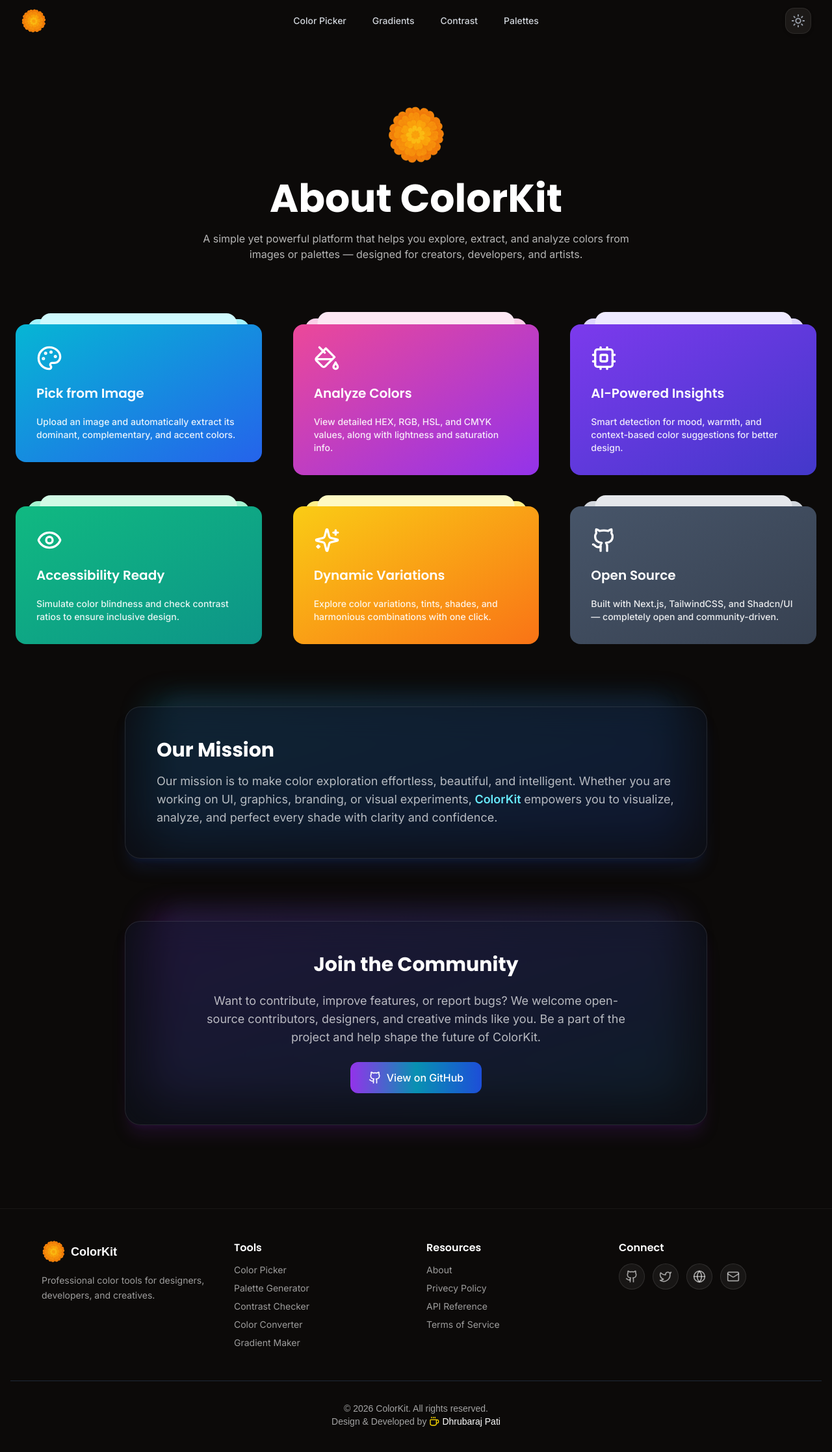
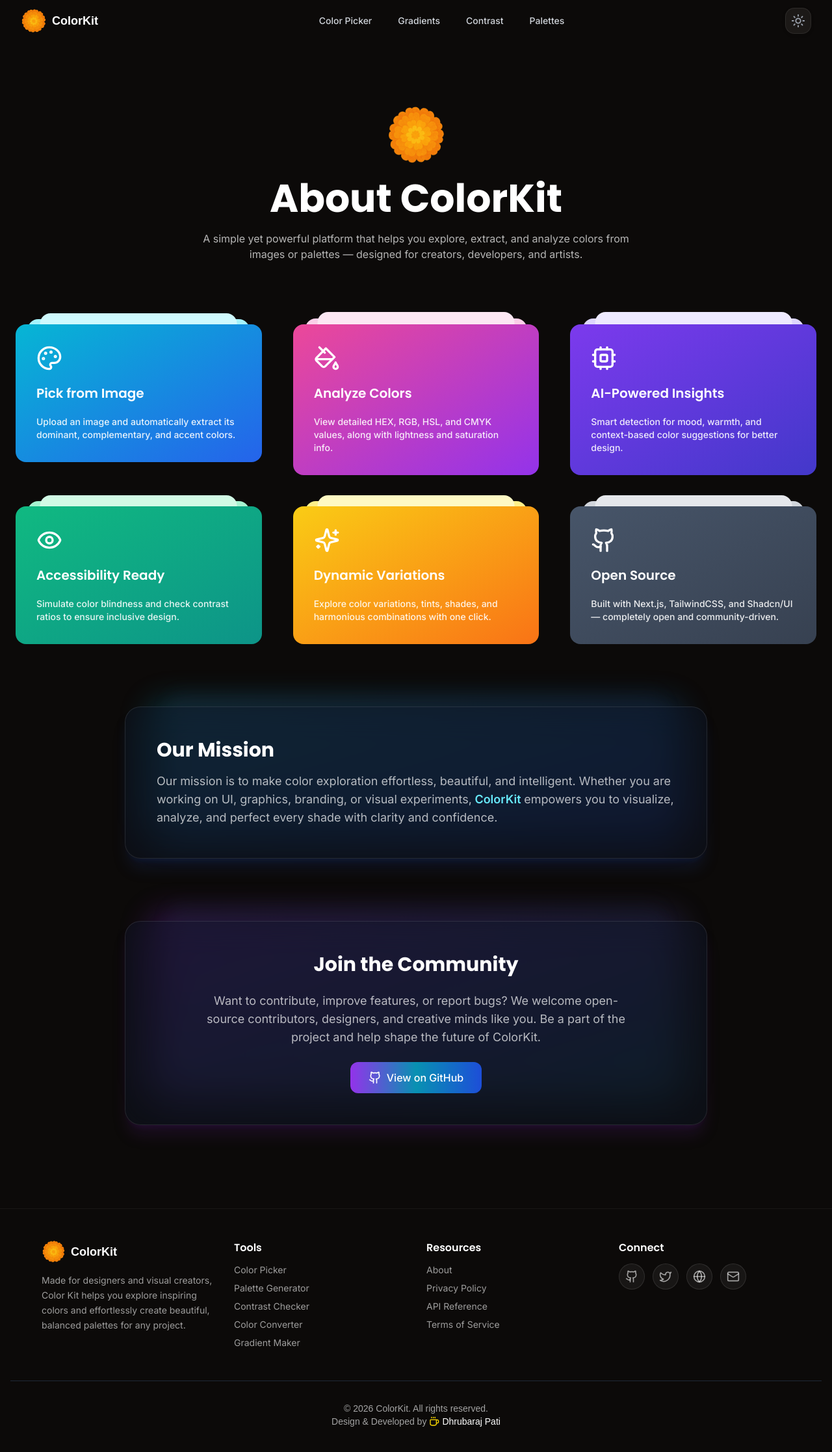
Before and after one commit to codewithdhruba01/ColorPicker, a Next.js app: page /about in a window 1280 px wide. Shown: the top 2234 px of the page at 65% size. Built offline with nearby package versions, Linux system fonts and the light colour scheme; a web font is replaced by a local one.

Commit message:
Refactor: Reorganize home page components into a dedicated directory and migrate 404 error handling to `not-found.tsx`.

```diff
--- a/app/404-error/page.tsx
+++ b/app/not-found.tsx
@@ -12,7 +12,7 @@
         initial={{ opacity: 0, y: 40 }}
         animate={{ opacity: 0.1, y: 0 }}
         transition={{ duration: 1 }}
-        className="absolute text-[20rem] font-extrabold text-gray-00/30 select-none"
+        className="absolute text-[20rem] font-extrabold text-gray-500/30 select-none"
       >
         404
       </motion.h1>
--- a/app/page.tsx
+++ b/app/page.tsx
@@ -2,9 +2,9 @@
 
 import { Navbar } from "@/components/layout/navbar";
 import { Footer } from "@/components/layout/footer";
-import { InstantColorPicker } from "@/components/instant-color-picker";
-import Hero from "@/components/hero";
-import { SocialProof } from "@/components/social-proof";
+import { InstantColorPicker } from "@/components/home/instant-color-picker";
+import Hero from "@/components/home/hero";
+import { SocialProof } from "@/components/home/social-proof";
 import Image from "next/image";
 import { RatingBadge } from "@/components/foundations/rating-badge";
 import { motion, Variants } from "framer-motion";
--- a/components/layout/footer.tsx
+++ b/components/layout/footer.tsx
@@ -25,7 +25,7 @@
               </span>
             </div>
             <p className="text-sm text-muted-foreground dark:text-white/60 leading-relaxed">
-              Professional color tools for designers, developers, and creatives.
+              Made for designers and visual creators, Color Kit helps you explore inspiring colors and effortlessly create beautiful, balanced palettes for any project.
             </p>
           </div>
 
@@ -61,7 +61,7 @@
               </li>
               <li>
                 <Link
-                  href="/404-error"
+                  href="/coming-soon"
                   className="hover:text-foreground dark:hover:text-white transition-colors"
                 >
                   Color Converter
@@ -97,12 +97,12 @@
                   href="/privacy"
                   className="hover:text-foreground dark:hover:text-white transition-colors"
                 >
-                  Privecy Policy
+                  Privacy Policy
                 </Link>
               </li>
               <li>
                 <Link
-                  href="/404-error"
+                  href="/coming-soon"
                   className="hover:text-foreground dark:hover:text-white transition-colors"
                 >
                   API Reference
--- a/components/layout/navbar.tsx
+++ b/components/layout/navbar.tsx
@@ -32,6 +32,9 @@
               height={40}
               className="rounded-md"
             />
+            <span className="font-bold text-lg text-foreground dark:text-white font-clash-grotesk">
+              ColorKit
+            </span>
           </Link>
 
           {/* Desktop Navigation */}
```
Also changed, not shown: components/home/hero.tsx (renamed from components/hero.tsx), components/home/instant-color-picker.tsx (renamed from components/instant-color-picker.tsx), components/home/social-proof.tsx (renamed from components/social-proof.tsx).
